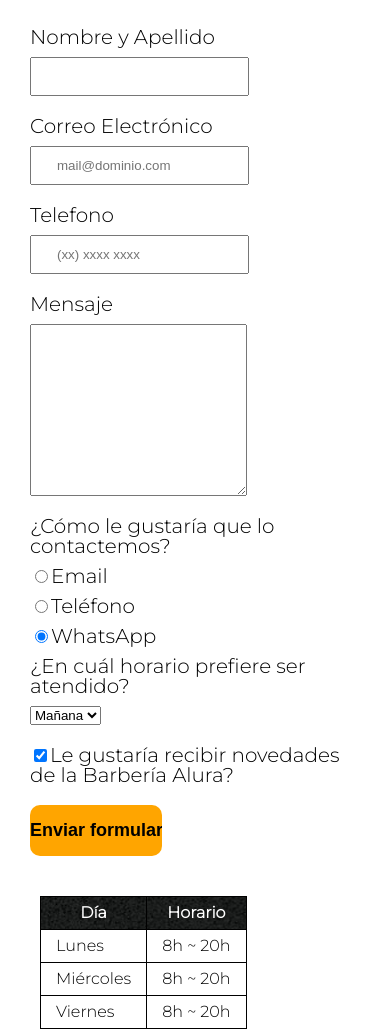
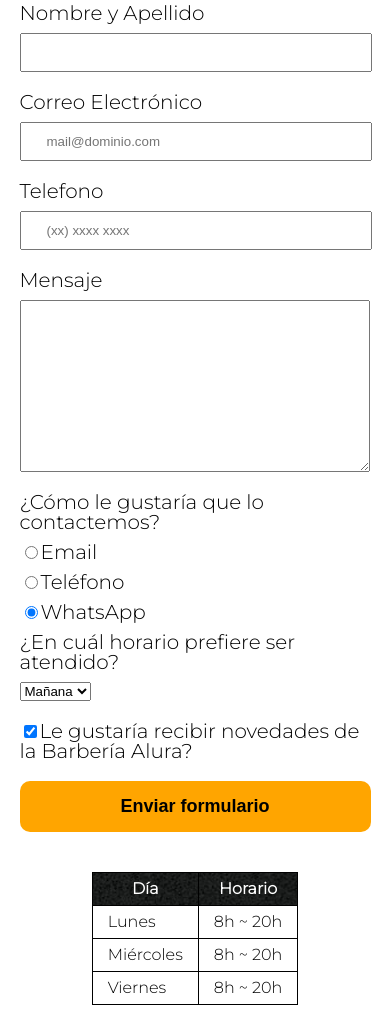
Before and after one commit to MartinAlcaraz/Barberia-alura-3, a plain HTML site: page contacto.html in a window 390 px wide. Shown: the part 325-1357 px from the top of the page. Drawn offline with Linux system fonts and the light colour scheme.

Commit message:
pagina barberia responsive terminada

```diff
--- a/style.css
+++ b/style.css
@@ -49,6 +49,10 @@ nav a {
 nav a:hover{
    text-decoration: underline;
    color: rgb(222, 145, 0);
+}
+
+.principal p{
+   font-size: 1em;
 }
 
 .productos {
@@ -206,7 +210,9 @@ td, th {
 }
 
 .mapa {
+   padding: 3em 0 3em;
    margin: 1em auto 0;
+   background: linear-gradient(#FEFEFE, #888888);
 }
 
 .mapa p {
@@ -219,6 +225,12 @@ td, th {
    height: 400px;
    margin: 0 auto;
 }
+
+.mapa-contenido {
+   width: 940px;
+   margin: 0 auto;
+}
+
 
 .video{
    width: 600px;
@@ -274,15 +286,6 @@ td, th {
    width: 60%;
 }
 
-.mapa-contenido {
-   width: 940px;
-   margin: 0 auto;
-}
-.mapa {
-   padding: 3em 0;
-   background: linear-gradient(#FEFEFE, #888888);
-}
-
 
 @media screen and (max-width:800px){
    h1{
@@ -303,6 +306,10 @@ td, th {
    }
    .caja, .principal, .mapa-contenido, .contenido-diferenciales, .video{
        width: auto;
+   }
+
+   .mapa {
+      padding-top: 1em;
    }
 
    .mapa-contenido iframe{
@@ -333,6 +340,23 @@ td, th {
       margin: 0 0 40px;
    }
 
+   form {
+      width: 90%;
+      margin: 1em auto;
+   }
 
+   .input-patron{
+      width: 85%;
+      margin-left: auto;
+      margin-right: auto;
+   }
 
+   .enviar{
+      width: 100%;
+   }
+
+   table{
+      margin-left: auto;
+      margin-right: auto;
+   }
 }
```
